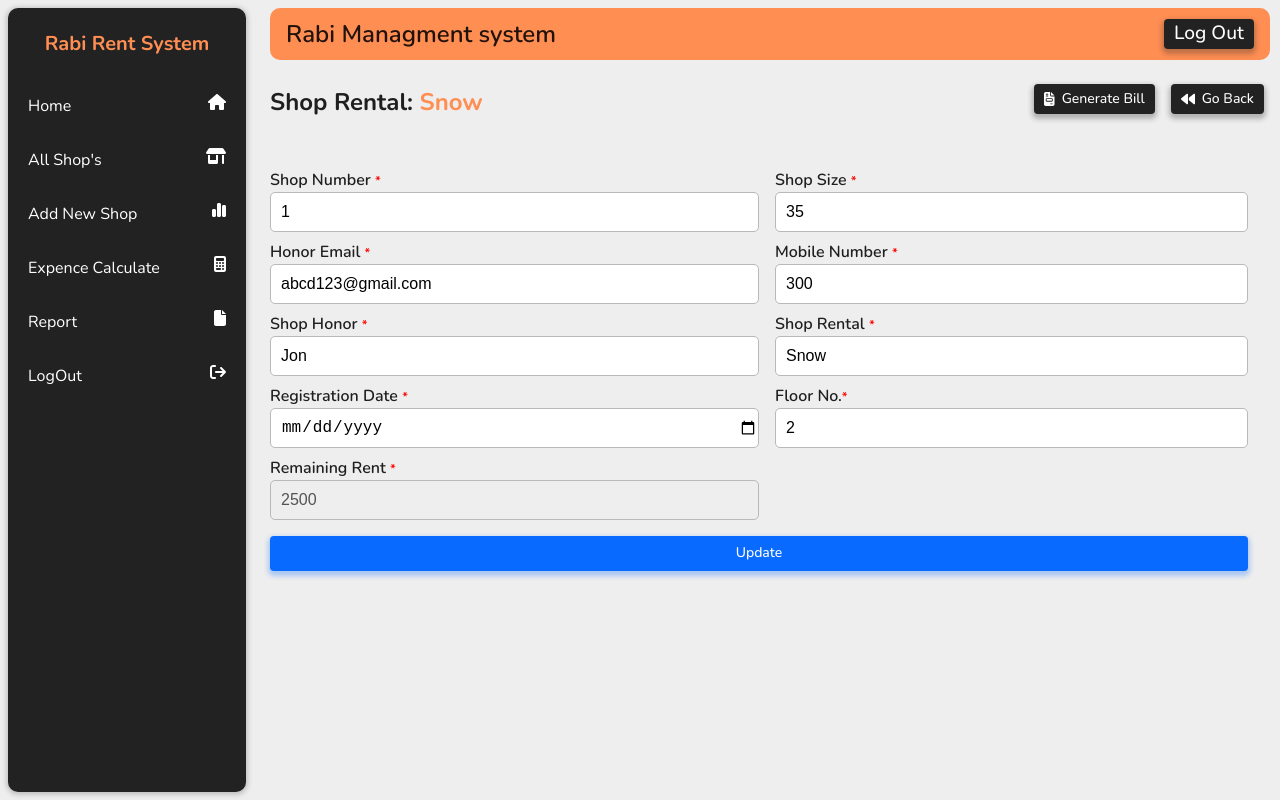
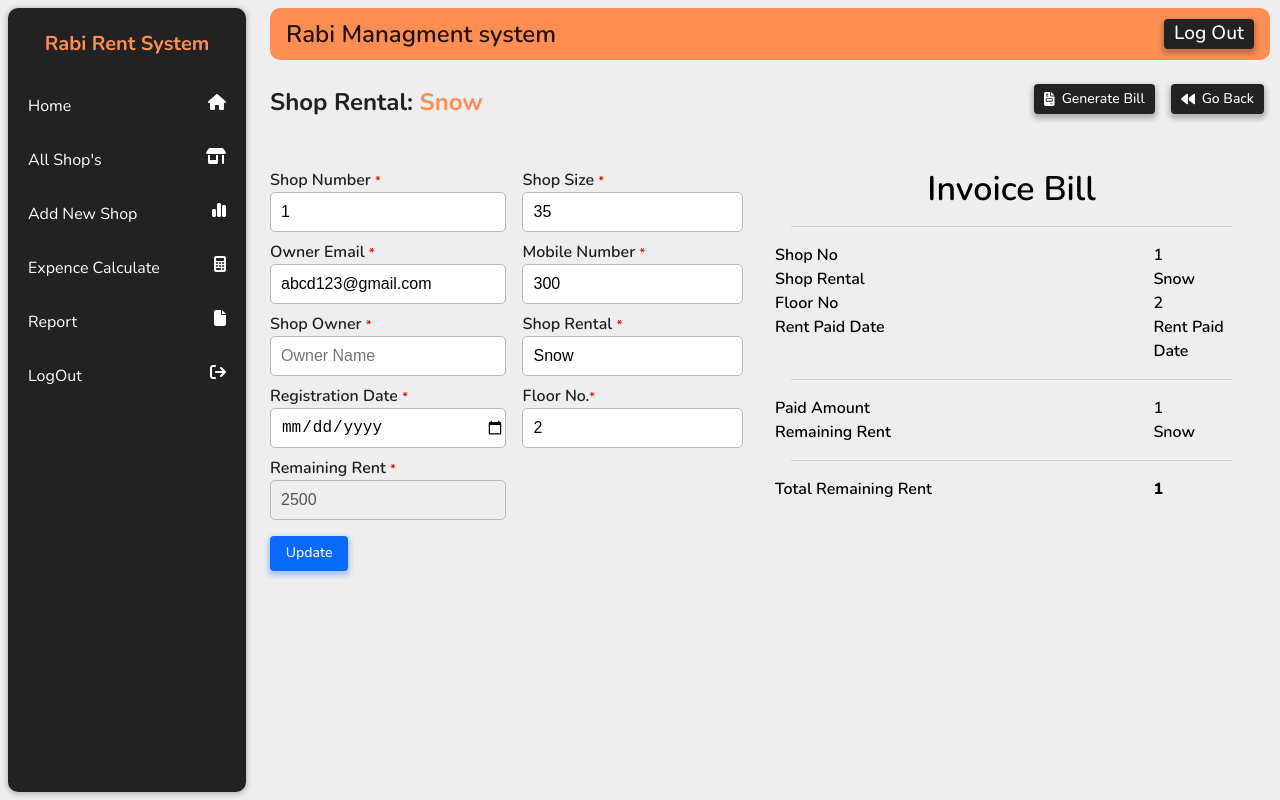
Before and after one commit to ProgrammingWithMudassar/Rabi_plaza_Managmenrt, a React (Vite) app: page /shop_edit/1 in a window 1280 px wide. Built offline with nearby package versions, Linux system fonts and the light colour scheme.

Commit message:
update code

```diff
--- a/src/Pages/All_Shops/All_shops_data.jsx
+++ b/src/Pages/All_Shops/All_shops_data.jsx
@@ -74,16 +74,16 @@ const All_shops_data = () => {
           </Button>
         </Link>
       </Box>
-      <div style={{ height: 400, width: '100%' }}>
+      <div style={{ height: 630, width: '100%' }}>
         <DataGrid
           rows={rows}
           columns={columns}
           initialState={{
             pagination: {
-              paginationModel: { page: 0, pageSize: 5 },
+              paginationModel: { page: 0, pageSize: 10 },
             },
           }}
-          pageSizeOptions={[5, 10]}
+          pageSizeOptions={[10,15,20]}
         // checkboxSelection
         />
 
--- a/src/Pages/Edit_Shop/Edit_Shop.jsx
+++ b/src/Pages/Edit_Shop/Edit_Shop.jsx
@@ -1,17 +1,19 @@
 import React from 'react'
 import { useParams } from 'react-router-dom';
-import { Button, Box, Typography, Grid, } from '@mui/material'
+import { Button, Box, Typography, Grid, Divider, } from '@mui/material'
 import { rows } from '../../Data/DummyData.js';
 import { faBackward, faFileInvoice } from '@fortawesome/free-solid-svg-icons';
 import { FontAwesomeIcon } from '@fortawesome/react-fontawesome';
 import { Link } from 'react-router-dom'
-
+import ReactToPrint from 'react-to-print';
+import { useRef } from 'react';
 
 
 const Edit_Shop = () => {
 
   const { id } = useParams();
   const shop = rows.find((row) => row.id === Number(id));
+  const componentRef = useRef();
 
   const goBack = () => {
     window.history.go(-1);
@@ -32,9 +34,10 @@ const Edit_Shop = () => {
           <Box display='flex' justifyContent='space-between' py={2}>
             <h2>Shop Rental:<span style={{ color: "#FF8E53" }}> {shop.rental}</span></h2>
             <Box>
-              <Link to='/Generate_Bill'>
-                <Button sx={{ mr: 2 }}>  <FontAwesomeIcon icon={faFileInvoice} /> <span style={{ marginLeft: "7px" }}> Generate Bill</span></Button>
-              </Link>
+              <ReactToPrint
+                trigger={() => <Button sx={{ mr: 2 }}>  <FontAwesomeIcon icon={faFileInvoice} /> <span style={{ marginLeft: "7px" }}> Generate Bill</span></Button>}
+                content={() => componentRef.current}
+              />
               <Button onClick={goBack}>  <FontAwesomeIcon icon={faBackward} /> <span style={{ marginLeft: "7px" }}> Go Back</span></Button>
             </Box>
           </Box>
@@ -42,20 +45,20 @@ const Edit_Shop = () => {
             <Grid container spacing={2}>
 
 
-              <Grid item xs={6}>
+              <Grid item xs={3}>
                 <label for="Shop__number" style={{ fontWeight: "600", }}>Shop Number <span className="required" style={{ color: 'red', fontSize: '0.8em' }}>*</span></label>
                 <input defaultValue={shop.Shop_No} type="number" id="Shop__number" placeholder='#1234' className='form_input' /><br />
                 <Box mt={1}>
-                  <label for="email" style={{ fontWeight: "600" }}>Honor Email <span className="required" style={{ color: 'red', fontSize: '0.8em' }}>*</span></label>
+                  <label for="email" style={{ fontWeight: "600" }}>Owner Email <span className="required" style={{ color: 'red', fontSize: '0.8em' }}>*</span></label>
                   <input defaultValue={shop.email} type="email" id="email" placeholder='Email' className='form_input' /><br />
                 </Box>
                 <Box mt={1}>
-                  <label for="Shop__honor" style={{ fontWeight: "600" }}>Shop Honor <span className="required" style={{ color: 'red', fontSize: '0.8em' }}>*</span></label>
-                  <input defaultValue={shop.S_honor} type="text" id="Shop__honor" placeholder='Honor Name' className='form_input' /><br />
+                  <label for="Shop__Owner" style={{ fontWeight: "600" }}>Shop Owner <span className="required" style={{ color: 'red', fontSize: '0.8em' }}>*</span></label>
+                  <input defaultValue={shop.S_Owner} type="text" id="Shop__Owner" placeholder='Owner Name' className='form_input' /><br />
                 </Box>
                 <Box mt={1}>
                   <label for="starting__date" style={{ fontWeight: "600" }}>Registration Date <span className="required" style={{ color: 'red', fontSize: '0.8em' }}>*</span></label>
-                  <input defaultValue={shop.S_date} type="date" id="starting__date" placeholder='Honor Name' className='form_input' /><br />
+                  <input defaultValue={shop.S_date} type="date" id="starting__date" placeholder='Owner Name' className='form_input' /><br />
                 </Box>
                 <Box mt={1}>
                   <label for="remaing__rent" style={{ fontWeight: "600" }}> Remaining Rent <span className="required" style={{ color: 'red', fontSize: '0.8em' }}>*</span></label>
@@ -64,7 +67,7 @@ const Edit_Shop = () => {
               </Grid>
 
 
-              <Grid item xs={6} sx={{ pr: { xs: 0, md: 2 } }}>
+              <Grid item xs={3} sx={{ pr: { xs: 0, md: 2 } }}>
                 <label for="shop__size" style={{ fontWeight: "600", }}>Shop Size <span className="required" style={{ color: 'red', fontSize: '0.8em' }}>*</span></label>
                 <input defaultValue={shop.size} type="text" id="shop__size" placeholder='50x123' className='form_input' /><br />
                 <Box mt={1}>
@@ -80,13 +83,52 @@ const Edit_Shop = () => {
                   <input defaultValue={shop.floor} type="text" id="floor" placeholder='Rental Name' className='form_input' /><br />
                 </Box>
               </Grid>
+
+              <Grid item xs={6} ref={componentRef} p={2}>
+                <Typography variant="h4" color="initial" fontWeight={600} textAlign="center">Invoice Bill</Typography>
+                <Divider variant="middle" orientation="horizontal" sx={{ my: 2 }} />
+                <Box sx={{ display:'flex', justifyContent:'space-between'}}>
+                  <Box width="60%">
+                    <Typography variant="body1" color="initial" fontWeight={600} >Shop No</Typography>
+                    <Typography variant="body1" color="initial" fontWeight={600} >Shop Rental</Typography>
+                    <Typography variant="body1" color="initial" fontWeight={600} >Floor No</Typography>
+                    <Typography variant="body1" color="initial" fontWeight={600} >Rent Paid Date</Typography>
+                  </Box>
+                  <Box width="20%">
+                    <Typography variant="body1" color="initial" fontWeight={600} >{shop.Shop_No}</Typography>
+                    <Typography variant="body1" color="initial" fontWeight={600} >{shop.rental}</Typography>
+                    <Typography variant="body1" color="initial" fontWeight={600} >{shop.floor}</Typography>
+                    <Typography variant="body1" color="initial" fontWeight={600} >Rent Paid Date</Typography>
+                  </Box>
+                </Box>
+                <Divider variant="middle" orientation="horizontal" sx={{ my: 2 }} />
+                <Box sx={{ display:'flex', justifyContent:'space-between'}}>
+                  <Box width="60%">
+                    <Typography variant="body1" color="initial" fontWeight={600} >Paid Amount</Typography>
+                    <Typography variant="body1" color="initial" fontWeight={600} >Remaining Rent</Typography>
+                  </Box>
+                  <Box width="20%">
+                    <Typography variant="body1" color="initial" fontWeight={600} textAlign='left'>{shop.Shop_No}</Typography>
+                    <Typography variant="body1" color="initial" fontWeight={600} textAlign='left'>{shop.rental}</Typography>
+                  </Box>
+                </Box>
+                <Divider variant="middle" orientation="horizontal" sx={{ my: 2 }} />
+                <Box sx={{ display:'flex', justifyContent:'space-between'}}>
+                  <Box width="60%">
+                    <Typography variant="body1" color="initial" fontWeight={600} >Total Remaining Rent</Typography>
+                  </Box>
+                  <Box width="20%">
+                    <Typography variant="body1" color="initial" fontWeight={800} >{shop.Shop_No}</Typography>
+                  </Box>
+                </Box>
+              </Grid>
             </Grid>
 
 
             <Box mt={2} pr={2}>
               <Button
                 sx={{
-                  width: "100%", height: '35px',
+                  width: "8%", height: '35px',
                   backgroundColor: '#096AFF',
                   boxShadow: '0 3px 5px 2px rgba(9, 106, 255, .3)',
                   ':hover': {
--- a/src/Pages/Edit_Shop/Generate_Bill.jsx
+++ b/src/Pages/Edit_Shop/Generate_Bill.jsx
@@ -1,9 +1,19 @@
 import React from 'react'
-import { Box } from '@mui/material'
+import { Box, Grid, Typography } from '@mui/material'
 
 const Generate_Bill = () => {
   return (
-    <Box>Generate_Bill</Box>
+    <>
+      <Grid container spacing={2}>
+        <Grid item xs={6}>
+          <Typography variant="h5" color="initial" fontWeight={600}>Invoice Bill</Typography>
+        </Grid>
+
+        <Grid item xs={6}>
+          <Typography variant="h5" color="initial" fontWeight={600}>Invoice Bill</Typography>
+        </Grid>
+      </Grid>
+    </>
   )
 }
 
--- a/src/Pages/ShopForm/ShopForm.jsx
+++ b/src/Pages/ShopForm/ShopForm.jsx
@@ -13,7 +13,6 @@ const ShopForm = () => {
     <Box>
       <Box display='flex' justifyContent='space-between' alignItems="center" py={2} mr={2}>
         <Typography variant="h5" color="initial" my={2} fontWeight={600}>Add New Shop</Typography>
-        <Button onClick={goBack}>  <FontAwesomeIcon icon={faBackward} /> <span style={{ marginLeft: "7px" }}> Go Back</span></Button>
       </Box>
 
       <Grid container spacing={2}>
```
